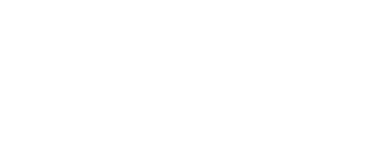
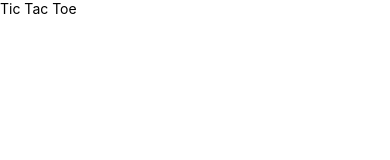
Before and after one commit to Najeeb93/tictactoe, a React Native app: screen / in a window 390 px wide. Shown: the top 160 px of the page. Built offline with nearby package versions, Linux system fonts and the light colour scheme.

Commit message:
update app file

```diff
--- a/src/App.tsx
+++ b/src/App.tsx
@@ -1,11 +1,16 @@
-import {View, Text} from 'react-native';
+import {View, Text, SafeAreaView, StatusBar} from 'react-native';
 import React from 'react';
 
 
-export default function App() {
+export default function App(): JSX.Element {
   return (
-    <View>
-      <Text style={{color: '#ffff'}}>Hello World</Text>
-    </View>
+    <SafeAreaView>
+      <StatusBar />
+      <View>
+        <Text>
+          Tic Tac Toe
+        </Text>
+      </View>
+    </SafeAreaView>
   )
 }
--- a/src/components/Icons.tsx
+++ b/src/components/Icons.tsx
@@ -18,6 +18,7 @@
                 break;
 
         default:
+            return <Icon name="pencil" size={38} color="#0D0D0D" />
             break;
     }
 }
```
